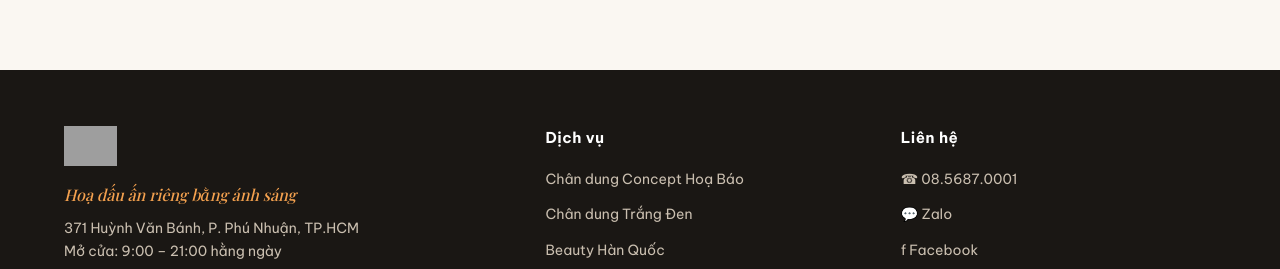
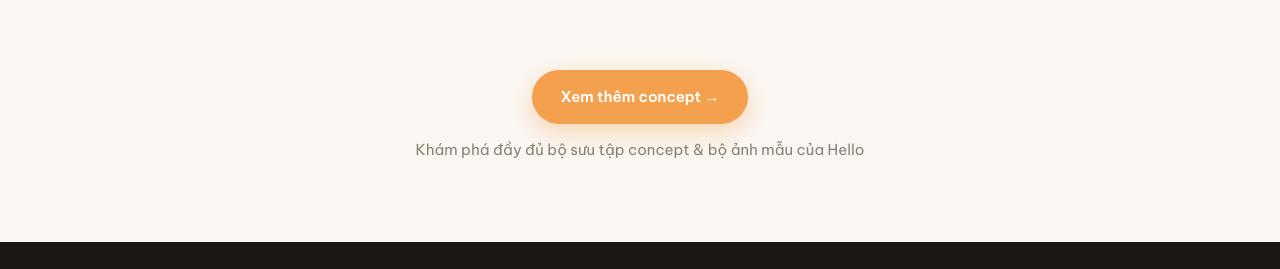
Before and after one commit to hellochupanh/hellochupanh-web, a plain HTML site: page dich-vu/index.html in a window 1280 px wide. Shown: the part 2691-2960 px from the top of the page. Drawn offline with nearby package versions, Linux system fonts and the light colour scheme; grey boxes are pictures that could not be loaded.

Commit message:
Add files via upload

```diff
--- a/dich-vu/index.html
+++ b/dich-vu/index.html
@@ -125,6 +125,13 @@
   </div>
 </section>
 
+<section class="block" style="padding-top:0; text-align:center">
+  <div class="wrap">
+    <a class="btn btn-gold" href="/concept/">Xem thêm concept →</a>
+    <p style="color:var(--muted); margin-top:14px; font-size:15px">Khám phá đầy đủ bộ sưu tập concept &amp; bộ ảnh mẫu của Hello</p>
+  </div>
+</section>
+
 <footer class="ft">
   <div class="wrap">
     <div class="ft-grid">
```
